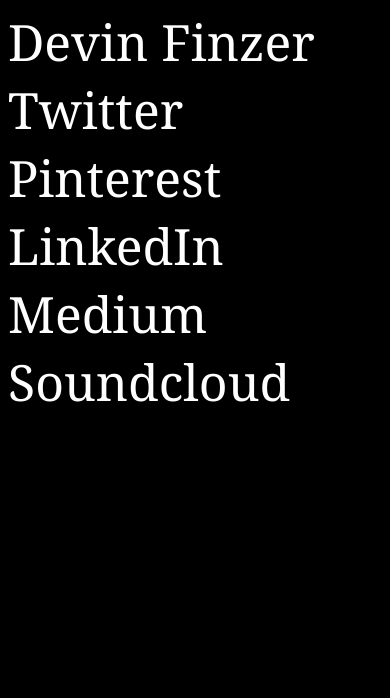
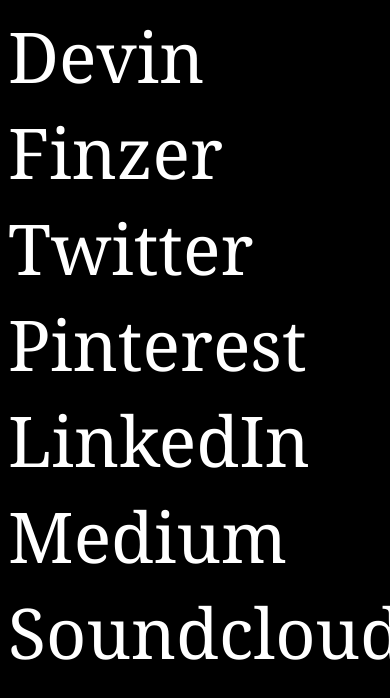
Before and after one commit to dfinzer/dfinzer.github.io, a plain HTML site: page mobile.html in a window 390 px wide. Drawn offline with Linux system fonts and the light colour scheme.

Commit message:
Mobile stuff

```diff
--- a/css/style.css
+++ b/css/style.css
@@ -16,7 +16,7 @@ body {
     color: white;
     position: absolute;
     z-index: 300;
-    font-size: 50px;
+    font-size: 30px;
     margin-left: 50px;
     margin-top: 200px;
 }
@@ -25,6 +25,10 @@ body {
     color: white;
     z-index: 300;
     font-size: 50px;
+}
+
+.mediaLink.mobile {
+    font-size: 70px;
 }
 
 #viewport {
--- a/mobile.html
+++ b/mobile.html
@@ -7,12 +7,12 @@
 </head>
 <body>
 
-<div class="mediaLink">Devin Finzer</div>
-<div class="mediaLink"><a href="http://twitter.com/dfinzer/" target="_blank">Twitter</a></div>
-<div class="mediaLink"><a href="http://pinterest.com/dfinzer/" target="_blank">Pinterest</a></div>
-<div class="mediaLink"><a href="https://www.linkedin.com/profile/view?id=55525353" target="_blank">LinkedIn</a></div>
-<div class="mediaLink"><a href="https://medium.com/@devinfinzer" target="_blank">Medium</a></div>
-<div class="mediaLink"><a href="https://soundcloud.com/devin-finzer/" target="_blank">Soundcloud</a></div>
+<div class="mediaLink mobile">Devin Finzer</div>
+<div class="mediaLink mobile"><a href="http://twitter.com/dfinzer/" target="_blank">Twitter</a></div>
+<div class="mediaLink mobile"><a href="http://pinterest.com/dfinzer/" target="_blank">Pinterest</a></div>
+<div class="mediaLink mobile"><a href="https://www.linkedin.com/profile/view?id=55525353" target="_blank">LinkedIn</a></div>
+<div class="mediaLink mobile"><a href="https://medium.com/@devinfinzer" target="_blank">Medium</a></div>
+<div class="mediaLink mobile"><a href="https://soundcloud.com/devin-finzer/" target="_blank">Soundcloud</a></div>
 
 </body>
 </html>
```
Also changed, not shown: index.html (+0 -1 lines).
